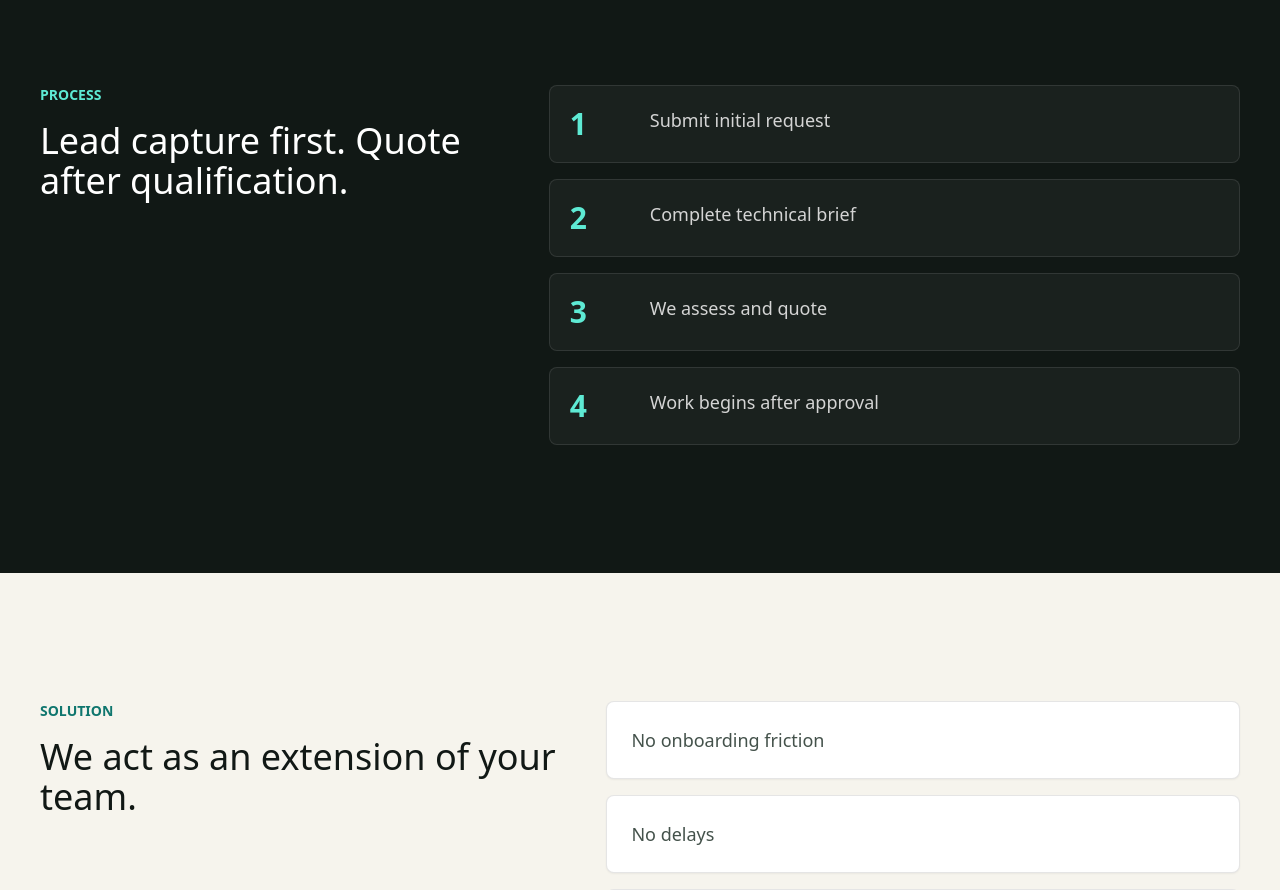
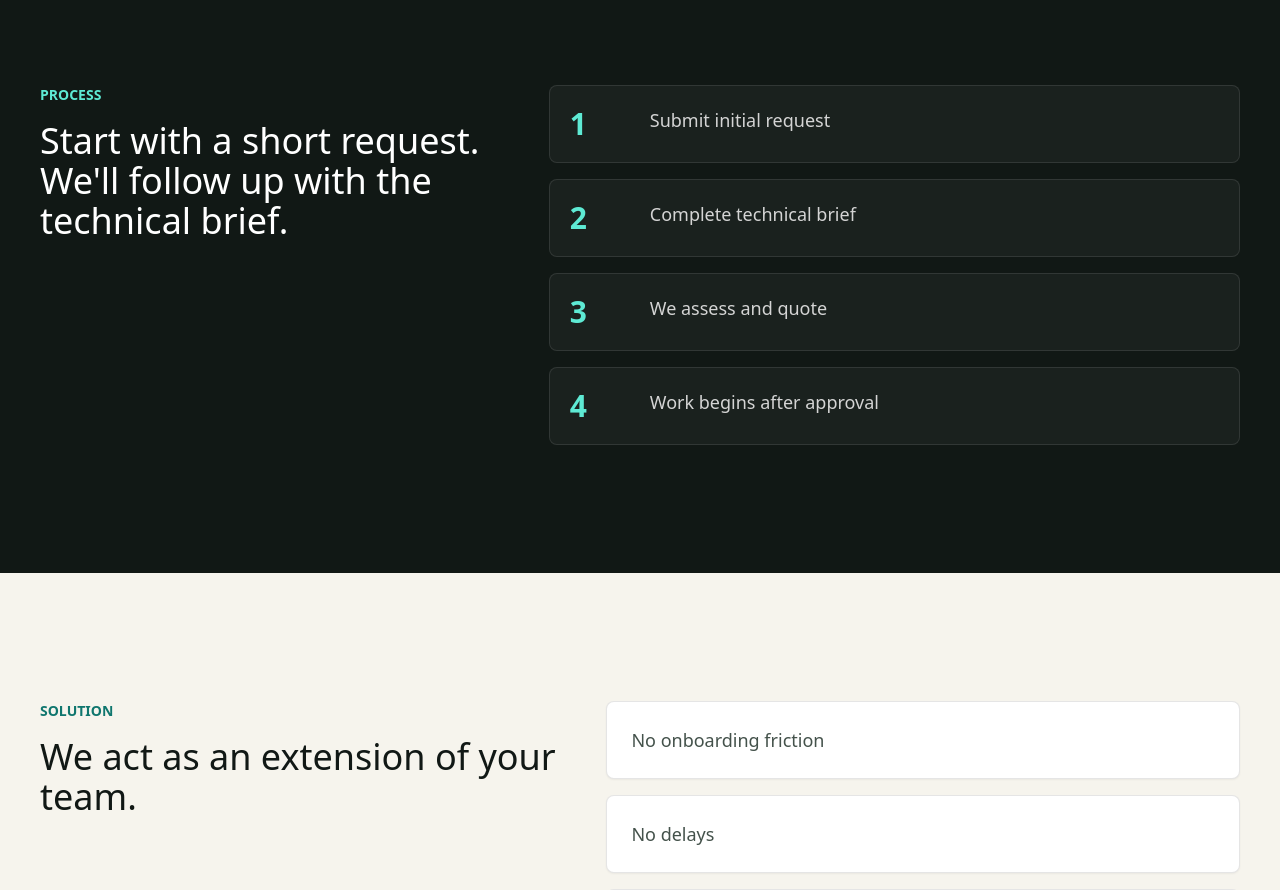
Before and after one commit to zeeshankhanminhas/NEW-MIDTS, a Next.js app: page / in a window 1280 px wide. Shown: the part 2320-3210 px from the top of the page. Built offline with nearby package versions, Linux system fonts and the light colour scheme.

Commit message:
Make process copy client-facing

```diff
--- a/components/Process.tsx
+++ b/components/Process.tsx
@@ -13,7 +13,7 @@ export default function Process() {
           <div>
             <p className="text_eyebrow mb-4 text-sm font-semibold uppercase text-teal-300">Process</p>
             <h2 className="heading_section text-3xl font-medium leading-tight md:text-4xl">
-              Lead capture first. Quote after qualification.
+              Start with a short request. We&apos;ll follow up with the technical brief.
             </h2>
           </div>
           <ol className="grid_process grid gap-4">
```
